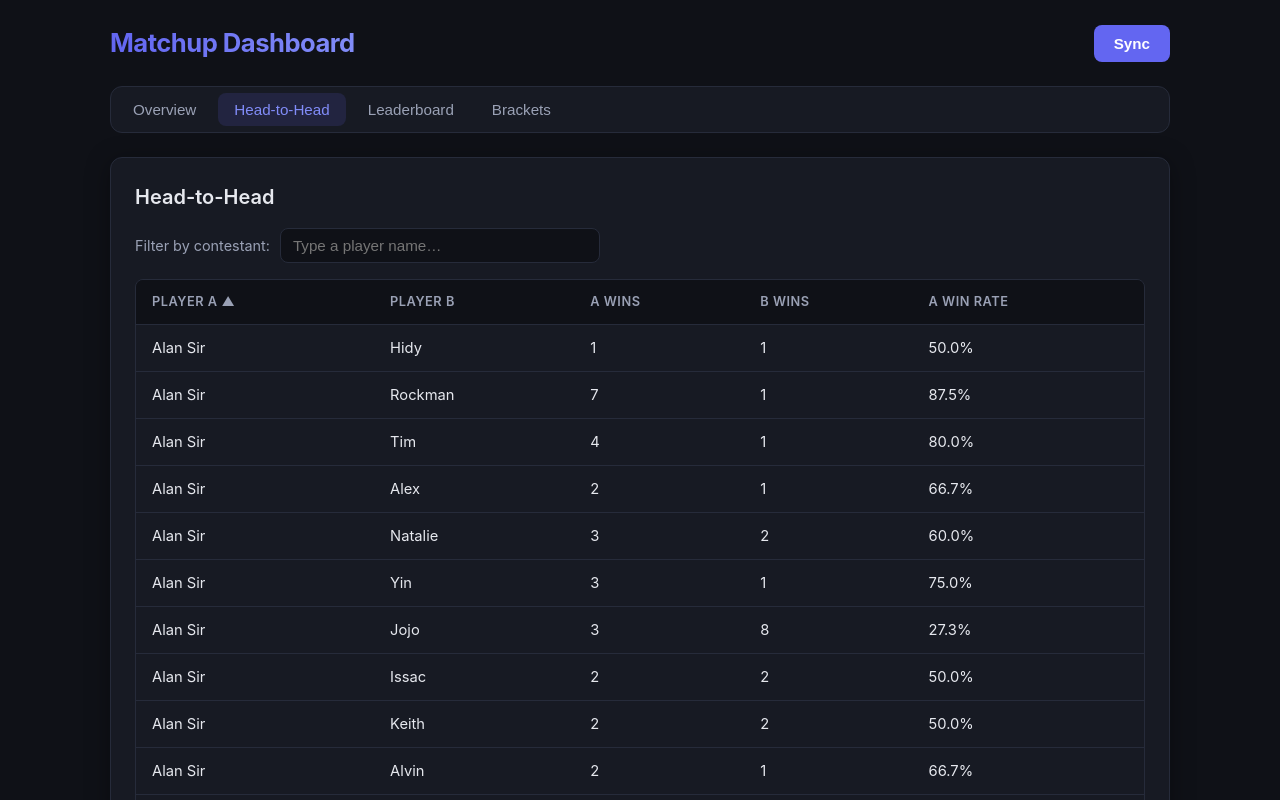
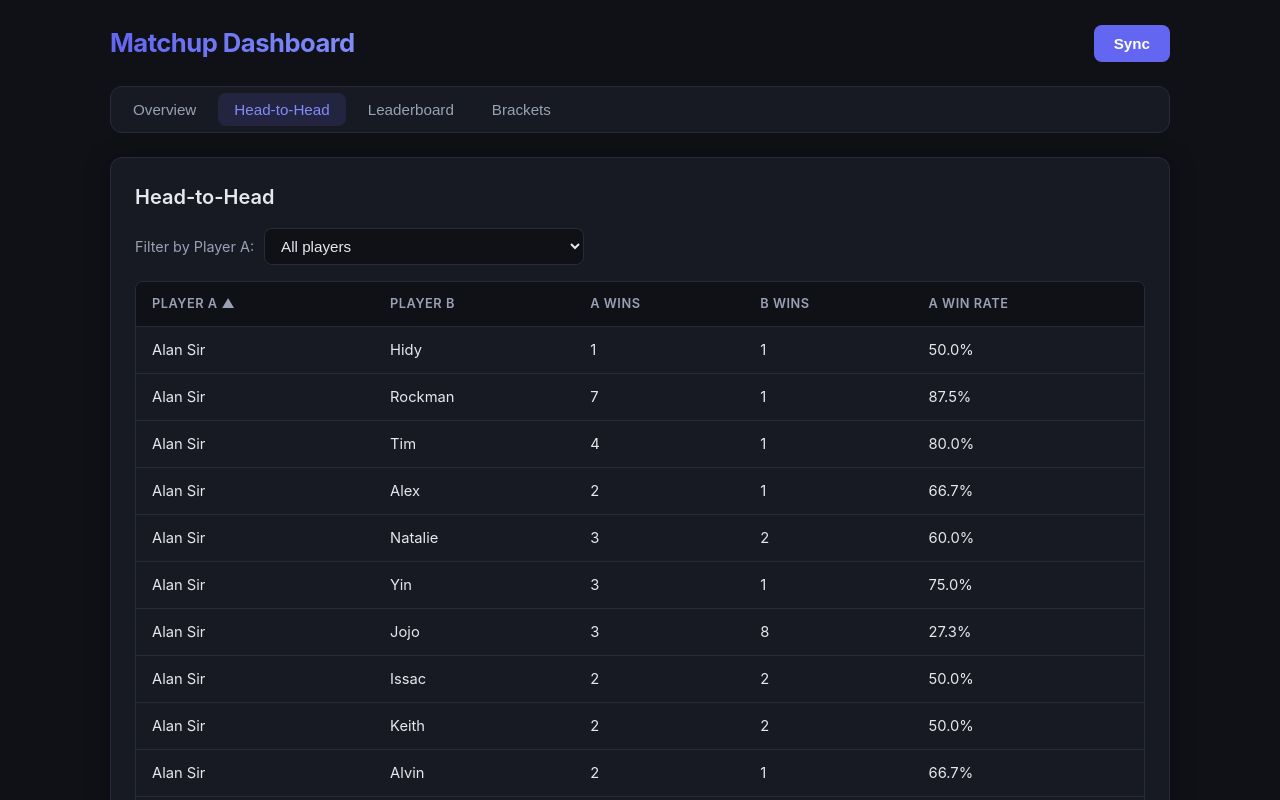
Before and after one commit to jumpingcathappy/bbxdata, a React (Vite) app: page / in a window 1280 px wide. Both pictures are taken after a click on the button "Head-to-Head". Shown: the top 800 px of the page. Built offline with nearby package versions, Linux system fonts and the light colour scheme.

Commit message:
feat: filter head-to-head by player A via dropdown

```diff
--- a/src/components/HeadToHead.tsx
+++ b/src/components/HeadToHead.tsx
@@ -11,19 +11,13 @@ export default function HeadToHead({ data }: { data: MatchupData }) {
     const set = new Set<string>();
     for (const r of records) {
       set.add(r.playerA);
-      set.add(r.playerB);
     }
     return Array.from(set).sort();
   }, [records]);
 
   const filtered = useMemo(() => {
-    const q = filter.trim().toLowerCase();
-    if (!q) return records;
-    return records.filter(
-      (r) =>
-        r.playerA.toLowerCase().includes(q) ||
-        r.playerB.toLowerCase().includes(q)
-    );
+    if (!filter) return records;
+    return records.filter((r) => r.playerA === filter);
   }, [records, filter]);
 
   return (
@@ -31,21 +25,20 @@ export default function HeadToHead({ data }: { data: MatchupData }) {
       <h2>Head-to-Head</h2>
 
       <div className="filter-row">
-        <label htmlFor="h2h-filter">Filter by contestant:</label>
-        <input
+        <label htmlFor="h2h-filter">Filter by Player A:</label>
+        <select
           id="h2h-filter"
           className="input"
-          type="text"
           value={filter}
           onChange={(e) => setFilter(e.target.value)}
-          placeholder="Type a player name…"
-          list="h2h-players"
-        />
-        <datalist id="h2h-players">
+        >
+          <option value="">All players</option>
           {players.map((p) => (
-            <option key={p} value={p} />
+            <option key={p} value={p}>
+              {p}
+            </option>
           ))}
-        </datalist>
+        </select>
       </div>
 
       <div className="table-wrap">
```
